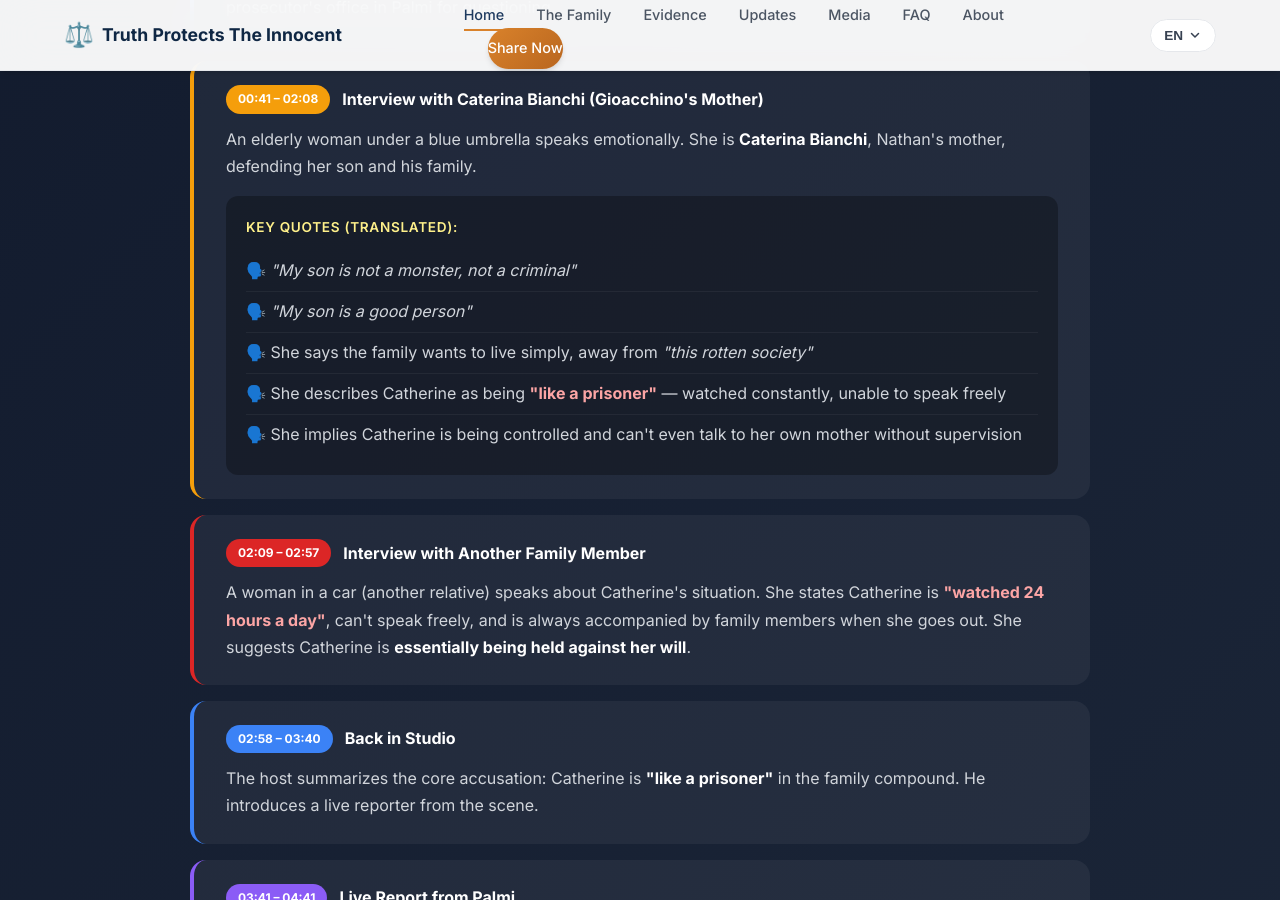
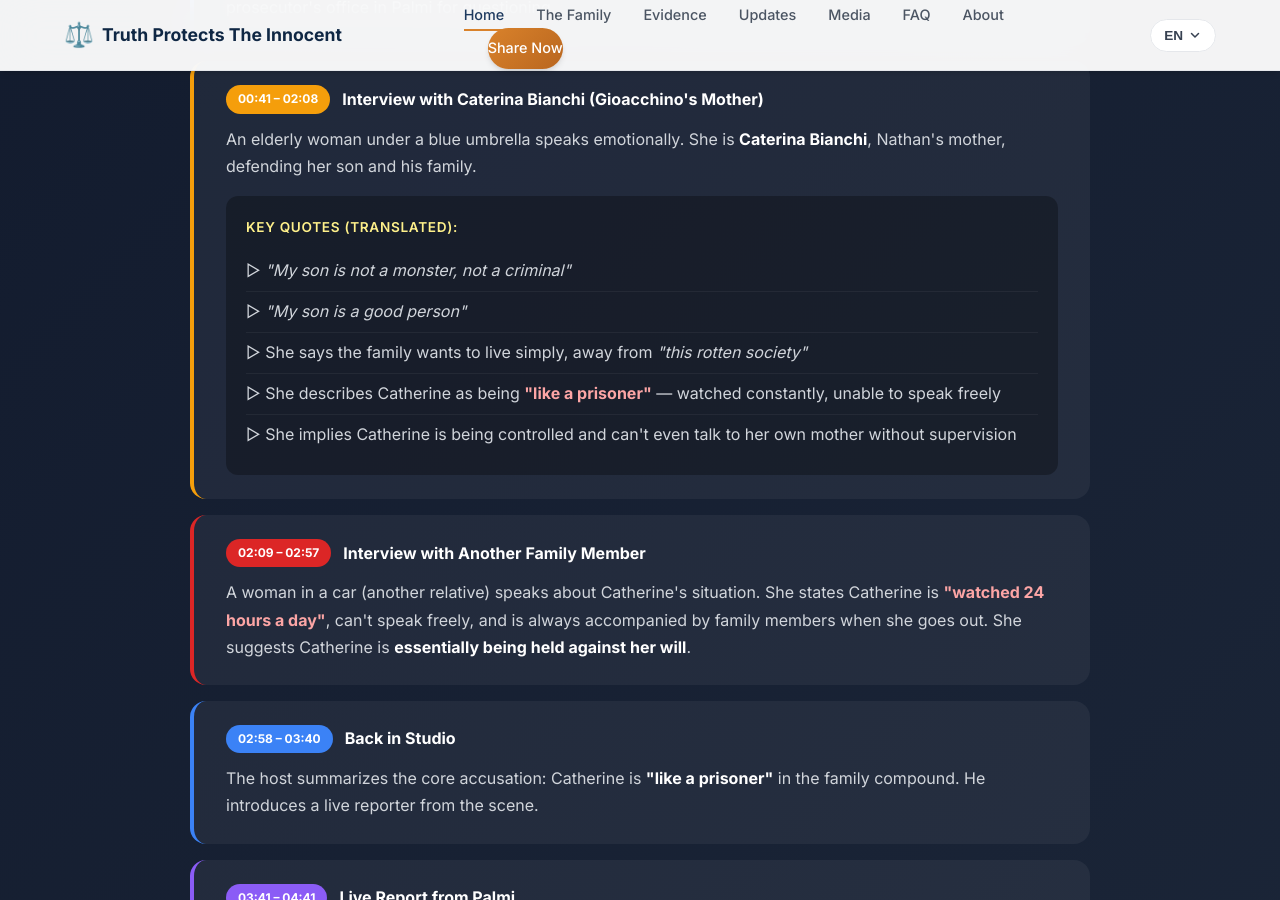
Before and after one commit to quantummerlin/WorldwideMeditation, a Jekyll site: the page built from truthprotectstheinnocent/index.md, in a window 1280 px wide and 900 px high, scrolled down 2085 px. Built offline with Jekyll 4.4.1, drawn with Linux system fonts in a browser that asks for light colours; some of the changed lines change nothing that is shown; some of the changed text lies outside the part shown.

Commit message:
URGENT FIX: Wrap news section in nomarkdown, fix emoji breaking Kramdown parser

```diff
--- a/truthprotectstheinnocent/index.md
+++ b/truthprotectstheinnocent/index.md
@@ -57,6 +57,7 @@
 })();
 </script>
 
+{::nomarkdown}
 <!-- MAJOR DEVELOPMENT: Italian National News Coverage -->
 <section class="section" style="background: linear-gradient(135deg, #0f172a 0%, #1e293b 100%); padding: 4rem 0;">
     <div class="container">
@@ -111,11 +112,11 @@
                 <div style="background: rgba(0,0,0,0.3); border-radius: 0.75rem; padding: 1.25rem; margin-bottom: 0;">
                     <p style="color: #fef08a; font-weight: 600; font-size: 0.85rem; margin-bottom: 0.75rem; text-transform: uppercase; letter-spacing: 0.05em;">Key Quotes (Translated):</p>
                     <ul style="color: var(--color-gray-300); list-style: none; padding: 0; margin: 0;">
-                        <li style="padding: 0.4rem 0; border-bottom: 1px solid rgba(255,255,255,0.05);">🗣️ <em>"My son is not a monster, not a criminal"</em></li>
-                        <li style="padding: 0.4rem 0; border-bottom: 1px solid rgba(255,255,255,0.05);">🗣️ <em>"My son is a good person"</em></li>
-                        <li style="padding: 0.4rem 0; border-bottom: 1px solid rgba(255,255,255,0.05);">🗣️ She says the family wants to live simply, away from <em>"this rotten society"</em></li>
-                        <li style="padding: 0.4rem 0; border-bottom: 1px solid rgba(255,255,255,0.05);">🗣️ She describes Catherine as being <strong style="color: #fca5a5;">"like a prisoner"</strong> — watched constantly, unable to speak freely</li>
-                        <li style="padding: 0.4rem 0;">🗣️ She implies Catherine is being controlled and can't even talk to her own mother without supervision</li>
+                        <li style="padding: 0.4rem 0; border-bottom: 1px solid rgba(255,255,255,0.05);">&#9655; <em>"My son is not a monster, not a criminal"</em></li>
+                        <li style="padding: 0.4rem 0; border-bottom: 1px solid rgba(255,255,255,0.05);">&#9655; <em>"My son is a good person"</em></li>
+                        <li style="padding: 0.4rem 0; border-bottom: 1px solid rgba(255,255,255,0.05);">&#9655; She says the family wants to live simply, away from <em>"this rotten society"</em></li>
+                        <li style="padding: 0.4rem 0; border-bottom: 1px solid rgba(255,255,255,0.05);">&#9655; She describes Catherine as being <strong style="color: #fca5a5;">"like a prisoner"</strong> &#8212; watched constantly, unable to speak freely</li>
+                        <li style="padding: 0.4rem 0;">&#9655; She implies Catherine is being controlled and can't even talk to her own mother without supervision</li>
                     </ul>
                 </div>
             </div>
@@ -161,7 +162,7 @@
                 <h3 style="color: #fca5a5; font-size: 1.2rem; margin-bottom: 1.25rem;">⚠️ Why This Matters</h3>
                 <div style="display: grid; grid-template-columns: repeat(auto-fit, minmax(250px, 1fr)); gap: 1.25rem;">
                     <div style="background: rgba(0,0,0,0.2); border-radius: 0.75rem; padding: 1.25rem;">
-                        <p style="color: #f59e0b; font-weight: 700; margin-bottom: 0.4rem; font-size: 0.95rem;">👨‍👩‍👧‍👦 Parental Rights vs. Child Welfare</p>
+                        <p style="color: #f59e0b; font-weight: 700; margin-bottom: 0.4rem; font-size: 0.95rem;">&#128106; Parental Rights vs. Child Welfare</p>
                         <p style="color: var(--color-gray-300); font-size: 0.9rem; margin: 0; line-height: 1.6;">How much can parents deviate from societal norms before it becomes grounds for state intervention?</p>
                     </div>
                     <div style="background: rgba(0,0,0,0.2); border-radius: 0.75rem; padding: 1.25rem;">
@@ -169,7 +170,7 @@
                         <p style="color: var(--color-gray-300); font-size: 0.9rem; margin: 0; line-height: 1.6;">Is this a family with strong beliefs, or something more concerning? Family members themselves raise red flags.</p>
                     </div>
                     <div style="background: rgba(0,0,0,0.2); border-radius: 0.75rem; padding: 1.25rem;">
-                        <p style="color: #f59e0b; font-weight: 700; margin-bottom: 0.4rem; font-size: 0.95rem;">🗣️ Women's Autonomy</p>
+                        <p style="color: #f59e0b; font-weight: 700; margin-bottom: 0.4rem; font-size: 0.95rem;">&#128483; Women's Autonomy</p>
                         <p style="color: var(--color-gray-300); font-size: 0.9rem; margin: 0; line-height: 1.6;">Catherine's apparent inability to leave or speak freely raises serious questions about domestic coercion.</p>
                     </div>
                 </div>
@@ -201,6 +202,7 @@
         </div>
     </div>
 </section>
+{:/nomarkdown}
 
 <!-- URGENT LEAKED INFORMATION ALERT -->
 <section style="background: linear-gradient(135deg, #dc2626 0%, #991b1b 100%); padding: 2rem 0; position: relative; overflow: hidden;">
```
